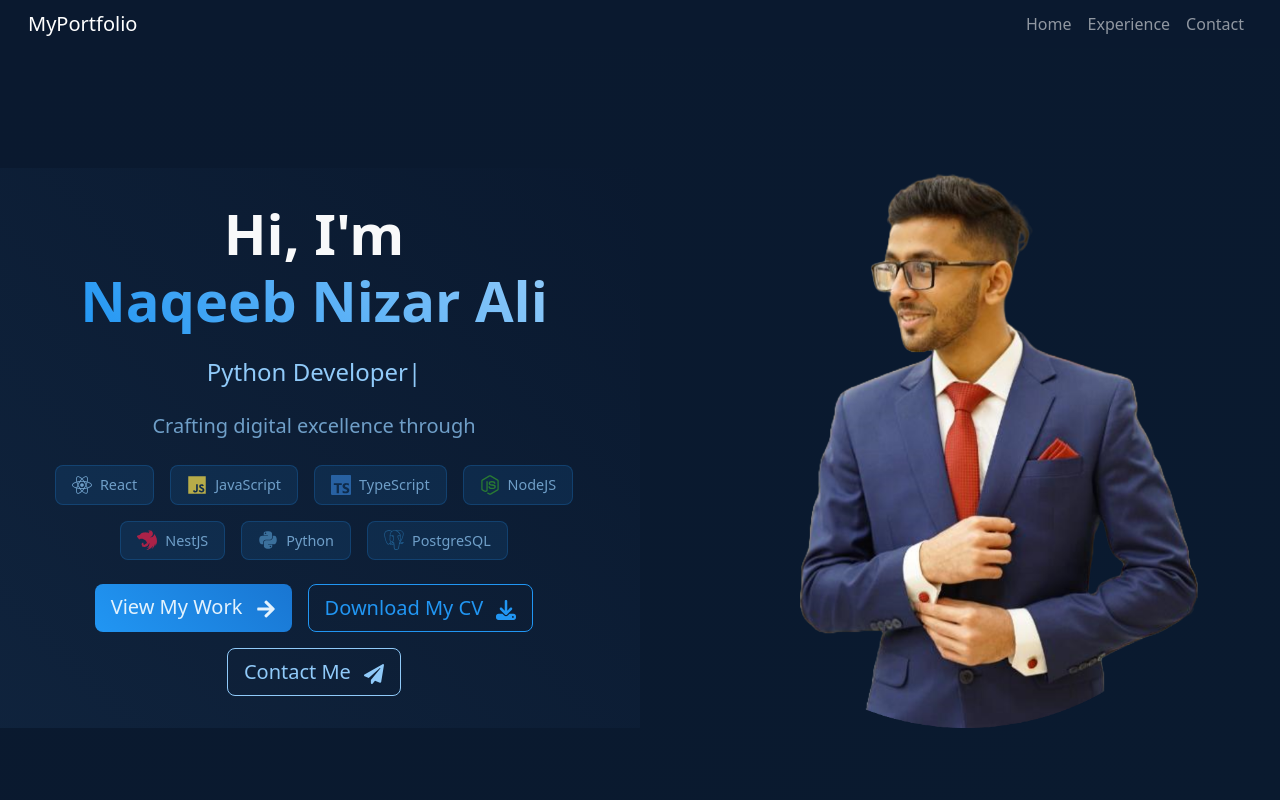
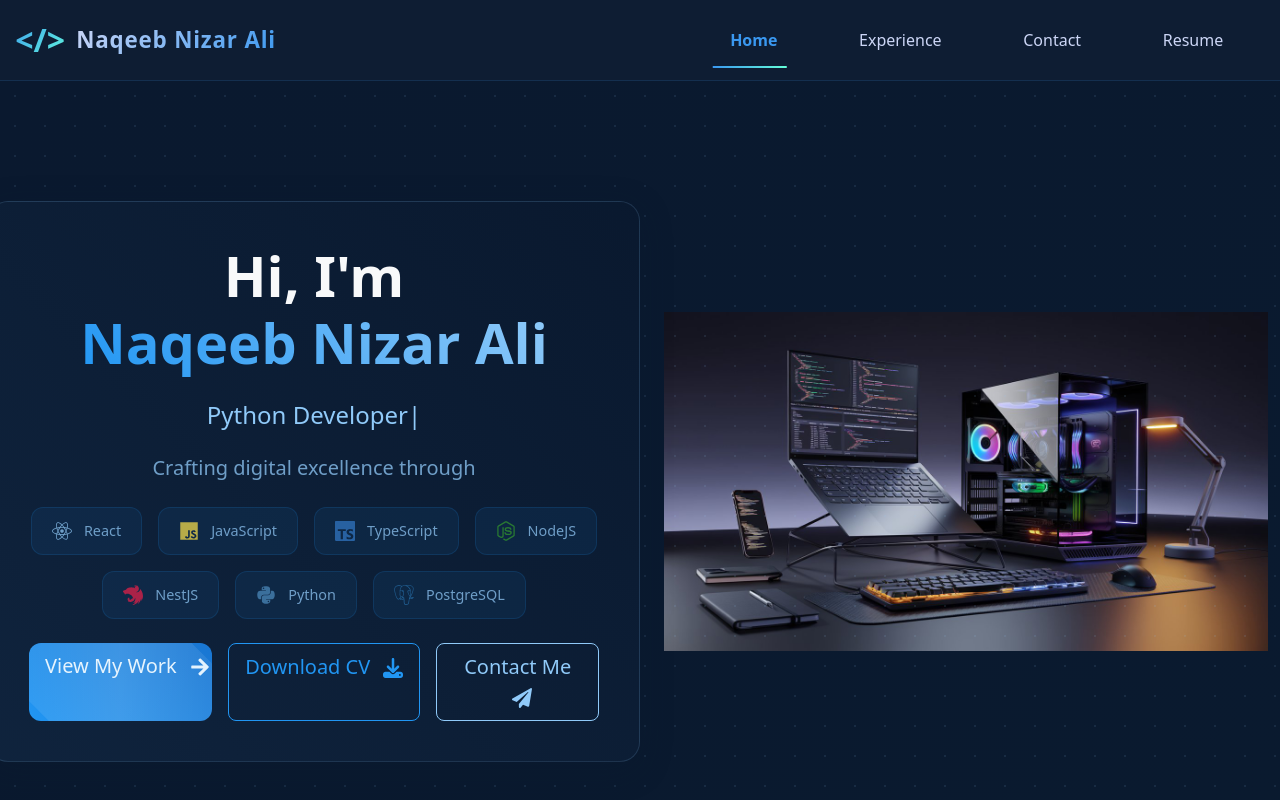
Before and after one commit to NaqeebNizar/React-Portfolio, a React (Vite) app: page / in a window 1280 px wide. Shown: the top 800 px of the page. Built offline with nearby package versions, Linux system fonts and the light colour scheme; no server answers.

Commit message:
fixed and changed

```diff
--- a/src/components/Home.tsx
+++ b/src/components/Home.tsx
@@ -1,5 +1,12 @@
-import { Container, Row, Col, Button, Image } from "react-bootstrap";
-import { motion } from "framer-motion";
+import {
+  Container,
+  Row,
+  Col,
+  Button,
+  Image,
+  ButtonProps,
+} from "react-bootstrap";
+import { motion, MotionProps } from "framer-motion";
 import { TypeAnimation } from "react-type-animation";
 import {
   FaReact,
@@ -10,12 +17,21 @@ import {
   FaPython,
 } from "react-icons/fa";
 import { SiNestjs, SiPostgresql, SiTypescript } from "react-icons/si";
-import HomeImage from "../assets/Images/Naqeeb.png";
+import Coding from "../assets/Images/coding2.jpeg";
 import { IconType } from "react-icons";
 import { TechStackItemType } from "../types/Types";
 import "../css/Home.css";
 import CV from "../assets/CV/Resume.pdf";
 import { FaDownload } from "react-icons/fa6";
+
+type MotionButtonProps = ButtonProps &
+  MotionProps &
+  React.AnchorHTMLAttributes<HTMLAnchorElement> & {
+    as?: "a"; // Force anchor type for these buttons
+  };
+
+// Create motion-enhanced button with proper typing
+const MotionButton = motion(Button as React.ComponentType<MotionButtonProps>);
 
 const Home = () => {
   const techStack: TechStackItemType[] = [
@@ -27,21 +43,23 @@ const Home = () => {
     [FaPython as IconType, "#4B8BBE", "Python"],
     [SiPostgresql as IconType, "#2979B5", "PostgreSQL"],
   ];
+
   return (
     <section id="home" className="portfolio-section">
+      <div className="background-particles" />
       <Container fluid className="h-100">
         <Row className="align-items-center justify-content-center g-md-5 h-100">
           <Col
             xs={12}
             md={8}
             lg={6}
-            className="order-md-1 text-col text-center"
+            className="content-column order-md-1 text-col text-center"
           >
             <div className="hero-content">
               <motion.div
                 initial={{ opacity: 0, y: 20 }}
                 animate={{ opacity: 1, y: 0 }}
-                transition={{ duration: 0.8 }}
+                transition={{ duration: 0.8, delay: 0.2 }}
               >
                 <h1 className="display-4 fw-bold mb-3 mb-md-4 text-light">
                   Hi, I'm{" "}
@@ -56,59 +74,114 @@ const Home = () => {
                     2000,
                   ]}
                   wrapper="h2"
-                  className="text-light-blue mb-3 mb-md-4 h4"
+                  className="text-light-blue mb-3 mb-md-4 h4 type-animation"
                   repeat={Infinity}
-                  speed={30}
+                  speed={50}
+                  deletionSpeed={70}
+                  cursor={false}
                 />
 
-                <p className="lead mb-3 mb-md-4 text-light-blue opacity-75">
+                <motion.p
+                  className="lead mb-3 mb-md-4 text-light-blue opacity-75"
+                  initial={{ opacity: 0 }}
+                  animate={{ opacity: 0.75 }}
+                  transition={{ delay: 0.5 }}
+                >
                   Crafting digital excellence through
-                  <div className="tech-stack d-flex justify-content-center flex-wrap">
+                  <motion.div
+                    className="tech-stack d-flex justify-content-center flex-wrap"
+                    initial="hidden"
+                    animate="visible"
+                    variants={{
+                      hidden: { opacity: 0 },
+                      visible: {
+                        opacity: 1,
+                        transition: {
+                          staggerChildren: 0.1,
+                          delayChildren: 0.3,
+                        },
+                      },
+                    }}
+                  >
                     {techStack.map(([Icon, color, text], index) => (
-                      <div key={index} className="tech-item">
+                      <motion.div
+                        key={index}
+                        className="tech-item"
+                        variants={{
+                          hidden: { y: 20, opacity: 0 },
+                          visible: { y: 0, opacity: 1 },
+                        }}
+                        whileHover={{ scale: 1.05 }}
+                        transition={{ type: "spring", stiffness: 300 }}
+                      >
                         <Icon className="pulse" size={20} color={color} />
                         <span className="tech-text">{text}</span>
-                      </div>
+                      </motion.div>
                     ))}
-                  </div>
-                </p>
+                  </motion.div>
+                </motion.p>
 
-                <div className="button-group d-flex flex-column flex-md-row gap-3 justify-content-center">
-                  <Button
+                <motion.div
+                  className="button-group d-flex flex-column flex-lg-row flex-md-row gap-3 justify-content-center"
+                  initial={{ opacity: 0 }}
+                  animate={{ opacity: 1 }}
+                  transition={{ delay: 0.8 }}
+                >
+                  <MotionButton
                     variant="primary"
                     href="#experience"
                     size="lg"
-                    className="btn-gradient"
+                    className="btn-gradient text-nowrap"
+                    as="a"
+                    whileHover={{ scale: 1.05 }}
+                    whileTap={{ scale: 0.95 }}
                   >
                     View My Work <FaArrowRight className="ms-2" />
-                  </Button>
+                  </MotionButton>
 
-                  <Button
+                  {/* Download CV Button */}
+                  <MotionButton
                     variant="outline-primary"
                     href={CV}
-                    as="a"
                     download
                     size="lg"
-                    className="btn-outline-cv"
+                    className="btn-outline-cv text-nowrap"
+                    as="a" // Makes it download as a file
+                    whileHover={{ scale: 1.05 }}
+                    whileTap={{ scale: 0.95 }}
                   >
-                    Download My CV <FaDownload className="ms-2" />
-                  </Button>
+                    Download CV <FaDownload className="ms-2" />
+                  </MotionButton>
 
-                  <Button variant="outline-light" href="#contact" size="lg">
+                  {/* Contact Button */}
+                  <MotionButton
+                    variant="outline-light"
+                    href="#contact"
+                    size="lg"
+                    as="a" // Makes it behave like a link
+                    whileHover={{ scale: 1.05 }}
+                    whileTap={{ scale: 0.95 }}
+                  >
                     Contact Me <FaPaperPlane className="ms-2" />
-                  </Button>
-                </div>
+                  </MotionButton>
+                </motion.div>
               </motion.div>
             </div>
           </Col>
 
           <Col lg={6} className="order-md-2 d-none d-lg-block image-col">
-            <Image
-              src={HomeImage}
-              alt="Naqeeb Nizar Ali"
-              fluid
-              className="profile-image img-fluid"
-            />
+            <motion.div
+              initial={{ opacity: 0, x: 50 }}
+              animate={{ opacity: 1, x: 0 }}
+              transition={{ duration: 0.8, delay: 0.4 }}
+            >
+              <Image
+                src={Coding}
+                alt="Naqeeb Nizar Ali"
+                fluid
+                className="profile-image img-fluid"
+              />
+            </motion.div>
           </Col>
         </Row>
       </Container>
--- a/src/components/Navbar.tsx
+++ b/src/components/Navbar.tsx
@@ -1,54 +1,88 @@
 import "../css/Navbar.css";
 import { Navbar, Nav, Container } from "react-bootstrap";
+import { useEffect, useState } from "react";
+import CV from "../assets/CV/Resume.pdf";
+const MyNavbar = () => {
+  const [activeSection, setActiveSection] = useState("home");
+  const [isScrolled, setIsScrolled] = useState(false);
 
-const MyNavbar = () => {
-  const scrollToSection = (sectionId: any) => {
+  const scrollToSection = (sectionId: string) => {
     const section = document.getElementById(sectionId);
-    if (section) {
-      section.scrollIntoView({ behavior: "smooth" });
-    }
+    section?.scrollIntoView({ behavior: "smooth" });
+    setActiveSection(sectionId);
   };
+
+  useEffect(() => {
+    const handleScroll = () => {
+      setIsScrolled(window.scrollY > 50);
+      // Add section detection logic here if needed
+    };
+
+    window.addEventListener("scroll", handleScroll);
+    return () => window.removeEventListener("scroll", handleScroll);
+  }, []);
+
   return (
-    <Navbar expand="lg" sticky="top" variant="dark" className="py-1">
-      <Container fluid>
-        <div className="d-flex align-items-center ms-3">
+    <Navbar
+      expand="lg"
+      sticky="top"
+      variant="dark"
+      className={`navbar-glass ${isScrolled ? "scrolled" : ""}`}
+    >
+      <Container fluid="xxl">
+        <div className="d-flex align-items-center">
           <Navbar.Brand
-            className="me-3 cursor-pointer"
+            className="brand-hover cursor-pointer d-flex align-items-center"
             onClick={() => scrollToSection("home")}
-            href="#home"
           >
-            MyPortfolio
+            <div className="gradient-logo me-2">{"</>"}</div>
+            <span className="brand-text gradient-text">Naqeeb Nizar Ali</span>
           </Navbar.Brand>
         </div>
 
-        <Navbar.Collapse id="mobile-nav" className="custom-nav d-lg-none">
-          <Nav className="ms-3 align-items-center d-lg-none">
-            <Nav.Link onClick={() => scrollToSection("home")}>Home</Nav.Link>
-            <Nav.Link onClick={() => scrollToSection("experience")}>
+        <Navbar.Toggle
+          aria-controls="mobile-nav"
+          className="d-lg-none border-0 custom-toggler"
+        />
+
+        <Navbar.Collapse id="mobile-nav" className="justify-content-end">
+          <Nav className="align-items-center nav-links">
+            <Nav.Link
+              onClick={() => scrollToSection("home")}
+              className={`nav-link-hover ${
+                activeSection === "home" ? "active" : ""
+              }`}
+            >
+              <i className="fas fa-home nav-icon me-2"></i>
+              Home
+            </Nav.Link>
+            <Nav.Link
+              onClick={() => scrollToSection("experience")}
+              className={`nav-link-hover ${
+                activeSection === "experience" ? "active" : ""
+              }`}
+            >
+              <i className="fas fa-briefcase nav-icon me-2"></i>
               Experience
             </Nav.Link>
-            <Nav.Link onClick={() => scrollToSection("contact")}>
+            <Nav.Link
+              onClick={() => scrollToSection("contact")}
+              className={`nav-link-hover ${
+                activeSection === "contact" ? "active" : ""
+              }`}
+            >
+              <i className="fas fa-envelope nav-icon me-2"></i>
               Contact
+            </Nav.Link>
+            <Nav.Link
+              href={CV}
+              target="_blank"
+              className="resume-button ms-lg-3"
+            >
+              Resume <i className="fas fa-arrow-up-right-from-square ms-2"></i>
             </Nav.Link>
           </Nav>
         </Navbar.Collapse>
-
-        <div className="d-flex align-items-center ms-auto">
-          <Nav className="d-none d-lg-flex me-3">
-            <Nav.Link onClick={() => scrollToSection("home")}>Home</Nav.Link>
-            <Nav.Link onClick={() => scrollToSection("experience")}>
-              Experience
-            </Nav.Link>
-            <Nav.Link onClick={() => scrollToSection("contact")}>
-              Contact
-            </Nav.Link>
-          </Nav>
-
-          <Navbar.Toggle
-            aria-controls="mobile-nav"
-            className="d-lg-none border-0"
-          />
-        </div>
       </Container>
     </Navbar>
   );
--- a/src/css/Home.css
+++ b/src/css/Home.css
@@ -1,23 +1,43 @@
 /* Home Section */
+:root {
+  --primary-blue: #2196f3;
+  --secondary-blue: #90caf9;
+  --dark-bg: #0a192f;
+  --particle-color: rgba(144, 202, 249, 0.1);
+}
+
 .portfolio-section {
   min-height: 100vh;
   scroll-margin-top: 70px;
-  background: linear-gradient(135deg, #0a192f 0%, #0a1a2f 100%);
+  background: linear-gradient(135deg, var(--dark-bg) 0%, #0a1a2f 100%);
   display: flex;
   align-items: center;
-  overflow-x: hidden;
+  position: relative;
+  overflow: hidden;
+}
+
+.background-particles {
+  position: absolute;
+  width: 100%;
+  height: 100%;
+  background-image: radial-gradient(var(--particle-color) 1px, transparent 1px);
+  background-size: 30px 30px;
+  z-index: 0;
 }
 
 .text-col {
-  padding: 2rem;
+  padding: 2.5rem;
   background: linear-gradient(
     45deg,
-    rgba(16, 36, 62, 0.9),
-    rgba(10, 25, 47, 0.9)
+    rgba(16, 36, 62, 0.95),
+    rgba(10, 25, 47, 0.95)
   );
-  height: 100%;
-  display: flex;
-  align-items: center;
+  backdrop-filter: blur(12px);
+  border-radius: 20px;
+  border: 1px solid rgba(144, 202, 249, 0.15);
+  box-shadow: 0 8px 32px rgba(10, 25, 47, 0.3);
+  position: relative;
+  z-index: 1;
 }
 
 .image-col .profile-image {
@@ -25,12 +45,28 @@
   object-fit: contain;
   object-position: center;
   width: 100%;
+  /* filter: drop-shadow(0 0 30px rgba(33, 150, 243, 0.2)); */
+  transition: transform 0.3s ease;
 }
 
 .hero-content {
   max-width: 800px;
   margin: 0 auto;
   width: 100%;
+}
+
+.floating {
+  animation: float 6s ease-in-out infinite;
+}
+
+@keyframes float {
+  0%,
+  100% {
+    transform: translateY(0);
+  }
+  50% {
+    transform: translateY(-20px);
+  }
 }
 
 .tech-stack {
@@ -44,11 +80,18 @@
 .tech-item {
   display: flex;
   align-items: center;
-  gap: 0.5rem;
-  padding: 0.5rem 1rem;
-  background: rgba(33, 150, 243, 0.15);
-  border: 1px solid rgba(33, 150, 243, 0.3);
-  border-radius: 8px;
+  gap: 0.75rem;
+  padding: 0.75rem 1.25rem;
+  background: rgba(33, 150, 243, 0.1);
+  border: 1px solid rgba(33, 150, 243, 0.2);
+  border-radius: 12px;
+  transition: all 0.3s ease;
+  cursor: default;
+}
+
+.tech-item:hover {
+  background: rgba(33, 150, 243, 0.2);
+  box-shadow: 0 4px 15px rgba(33, 150, 243, 0.2);
 }
 
 .tech-text {
@@ -73,7 +116,31 @@
   background: linear-gradient(45deg, #2196f3, #1976d2);
   border: none;
   color: #e3f2fd !important;
+  border-radius: 12px;
+  position: relative;
+  overflow: hidden;
   transition: all 0.3s ease;
+}
+
+.btn-gradient::after {
+  content: "";
+  position: absolute;
+  top: -50%;
+  left: -50%;
+  width: 200%;
+  height: 200%;
+  background: linear-gradient(
+    45deg,
+    transparent,
+    rgba(255, 255, 255, 0.15),
+    transparent
+  );
+  transform: rotate(45deg);
+  transition: all 0.5s ease;
+}
+
+.btn-gradient:hover::after {
+  left: 150%;
 }
 
 .btn-outline-light {
@@ -99,13 +166,16 @@
   color: #e3f2fd !important;
 }
 
-/* Ensure buttons maintain proper spacing */
-.button-group {
-  flex-wrap: wrap;
+.type-animation::after {
+  content: "|";
+  animation: cursor 1.1s infinite step-start;
+  color: var(--secondary-blue);
 }
 
-.react-type-animation::after {
-  background-color: #90caf9 !important;
+@keyframes cursor {
+  50% {
+    opacity: 0;
+  }
 }
 
 /* Responsive Adjustments */
@@ -115,8 +185,13 @@
     padding: 3rem 0;
   }
 
+  .text-col {
+    margin: 1rem;
+    padding: 1.5rem;
+  }
+
   .display-4 {
-    font-size: 2rem;
+    font-size: 2.25rem;
   }
 
   .hero-content {
@@ -128,7 +203,7 @@
   }
 
   .tech-item {
-    padding: 0.5rem;
+    padding: 0.6rem 1rem;
   }
 
   .image-col {
@@ -160,10 +235,30 @@
   }
 
   .image-col {
-    order: 2; /* Ensure image stays on right */
+    order: 2;
   }
 
   .text-col {
-    order: 1; /* Ensure text stays on left */
+    order: 1;
   }
 }
+
+
+
+@media (max-width: 1024px) {
+  .button-group {
+    flex-direction: row !important;
+    gap: 1rem !important;
+  }
+  .btn {
+    padding: 0.5rem 0.7rem;
+    font-size: 0.9rem;
+  }
+}
+
+@media (max-width: 768px) {
+  .button-group {
+    flex-direction: column !important;
+    gap: 0.75rem !important;
+  }
+}
--- a/src/css/Navbar.css
+++ b/src/css/Navbar.css
@@ -1,27 +1,220 @@
-/* Navbar Styles */
-.navbar-dark {
-  background: rgba(10, 25, 47, 255) !important;
-  /* border-bottom: 2px solid #2d2d2d; */
+/* Enhanced Navbar Styles */
+.navbar-glass {
+  background: rgba(10, 25, 47, 0.98) !important;
+  backdrop-filter: blur(12px) saturate(180%);
+  border-bottom: 1px solid rgba(58, 152, 240, 0.15);
+  padding: 1rem 0;
+  transition: all 0.4s cubic-bezier(0.4, 0, 0.2, 1);
 }
 
-.dropdown-profile .dropdown-toggle::after {
-  display: none;
+.navbar-glass.scrolled {
+  padding: 0.5rem 0;
+  backdrop-filter: blur(16px) saturate(200%);
+  box-shadow: 0 4px 30px rgba(2, 12, 27, 0.15);
 }
 
-.navbar-dark .navbar-toggler {
-  box-shadow: none !important;
+.gradient-logo {
+  background: linear-gradient(135deg, #3a98f0 0%, #64ffda 100%);
+  -webkit-background-clip: text;
+  background-clip: text;
+  color: transparent;
+  font-size: 2rem;
+  font-weight: 700;
+  padding: 0.2rem;
+  transition: all 0.4s cubic-bezier(0.4, 0, 0.2, 1);
+}
+
+.brand-hover:hover .gradient-logo {
+  transform: rotate(15deg) scale(1.1);
+  text-shadow: 0 0 15px rgba(58, 152, 240, 0.4);
+}
+
+.gradient-text {
+  background: linear-gradient(135deg, #ccd6f6 0%, #3a98f0 100%);
+  -webkit-background-clip: text;
+  background-clip: text;
+  color: transparent;
+  font-size: 1.4rem;
+  font-weight: 600;
+  letter-spacing: 0.8px;
+  transition: all 0.3s ease;
+}
+
+.nav-links .nav-link {
+  color: #ccd6f6 !important;
+  font-weight: 500;
+  padding: 0.8rem 1.8rem !important;
+  margin: 0 0.5rem;
+  border-radius: 8px;
+  transition: all 0.3s cubic-bezier(0.4, 0, 0.2, 1);
+  position: relative;
+}
+
+.nav-link-hover:hover {
+  color: #3a98f0 !important;
+  background: rgba(58, 152, 240, 0.08);
+  transform: translateY(-2px);
+}
+
+.nav-link-hover::before {
+  content: "";
+  position: absolute;
+  bottom: -3px;
+  left: 50%;
+  transform: translateX(-50%);
+  width: 0;
+  height: 2px;
+  background: linear-gradient(90deg, #3a98f0 0%, #64ffda 100%);
+  transition: width 0.3s ease;
+}
+
+.nav-link-hover.active::before {
+  width: calc(100% - 2.4rem);
+}
+
+.nav-link-hover:hover::before {
+  width: calc(100% - 2.4rem);
+}
+
+.nav-link-hover.active {
+  color: #3a98f0 !important;
+  font-weight: 600;
+}
+
+.nav-icon {
+  font-size: 1rem;
+  color: #3a98f0;
+  transition: all 0.3s ease;
+}
+
+.resume-button {
+  background: linear-gradient(
+    135deg,
+    rgba(58, 152, 240, 0.1) 0%,
+    rgba(100, 255, 218, 0.1) 100%
+  );
+  border: 1px solid rgba(58, 152, 240, 0.4);
+  border-radius: 8px;
+  color: #3a98f0 !important;
+  padding: 0.8rem 2rem !important;
+  position: relative;
+  overflow: hidden;
+  transition: all 0.4s ease;
+  font-weight: 600;
+}
+
+.resume-button::before {
+  content: "";
+  position: absolute;
+  top: 0;
+  left: -100%;
+  width: 100%;
+  height: 100%;
+  background: linear-gradient(
+    120deg,
+    transparent,
+    rgba(58, 152, 240, 0.2),
+    transparent
+  );
+  transition: left 0.6s;
+}
+
+.resume-button:hover {
+  border-color: #3a98f0;
+  box-shadow: 0 4px 20px rgba(58, 152, 240, 0.4);
+  transform: translateY(-2px);
+}
+
+.resume-button:hover::before {
+  left: 100%;
+}
+
+.custom-toggler {
+  color: #3a98f0 !important;
+  border: 1px solid rgba(58, 152, 240, 0.3) !important;
+  padding: 0.7rem !important;
+  transition: all 0.3s ease;
+}
+
+.custom-toggler:hover {
+  transform: scale(1.08);
+  box-shadow: 0 0 15px rgba(58, 152, 240, 0.3);
 }
 
 @media (max-width: 991.98px) {
   .navbar-collapse {
-    position: absolute;
-    top: 100%;
-    left: 0;
-    right: 0;
-    background: #343a40;
-    z-index: 1000;
+    background: rgba(10, 25, 47, 0.98) !important;
+    backdrop-filter: blur(20px);
+    padding: 1rem 1.5rem !important;
+    margin: 0.5rem;
+    border-radius: 12px;
+    box-shadow: 0 8px 32px rgba(2, 12, 27, 0.4);
   }
-  .custom-nav {
-    background-color: #0a192f;
+
+  .nav-links {
+    width: 100%;
+    flex-direction: column !important;
+    align-items: flex-start !important;
+  }
+
+  .nav-links .nav-link {
+    width: 100%;
+    margin: 0.25rem 0 !important;
+    padding: 1rem !important;
+    font-size: 1.1rem;
+    display: flex !important;
+    align-items: center;
+  }
+
+  .nav-icon {
+    font-size: 1.1rem;
+    width: 25px;
+    text-align: center;
+  }
+
+  .resume-button {
+    margin-top: 1rem;
+    width: 100%;
+    text-align: center;
+    justify-content: center;
+    padding: 1.2rem !important;
+    font-size: 1.1rem;
+  }
+
+  .brand-text {
+    font-size: 1.2rem;
+  }
+
+  .gradient-logo {
+    font-size: 1.8rem;
+  }
+
+  .custom-toggler {
+    padding: 0.7rem !important;
+    margin-right: 0.5rem;
+  }
+  .navbar-glass {
+    padding: 0.8rem 0;
   }
 }
+
+/* Smaller mobile devices */
+@media (max-width: 575.98px) {
+  .brand-text {
+    font-size: 1.1rem;
+  }
+
+  .gradient-logo {
+    font-size: 1.6rem;
+  }
+
+  .navbar-collapse {
+    margin: 0.5rem 0;
+    border-radius: 8px;
+  }
+
+  .nav-links .nav-link {
+    padding: 0.8rem !important;
+    font-size: 1rem;
+  }
+}
```
Also changed, not shown: src/assets/Images/coding.jpeg (added), src/assets/Images/coding2.jpeg (added).
